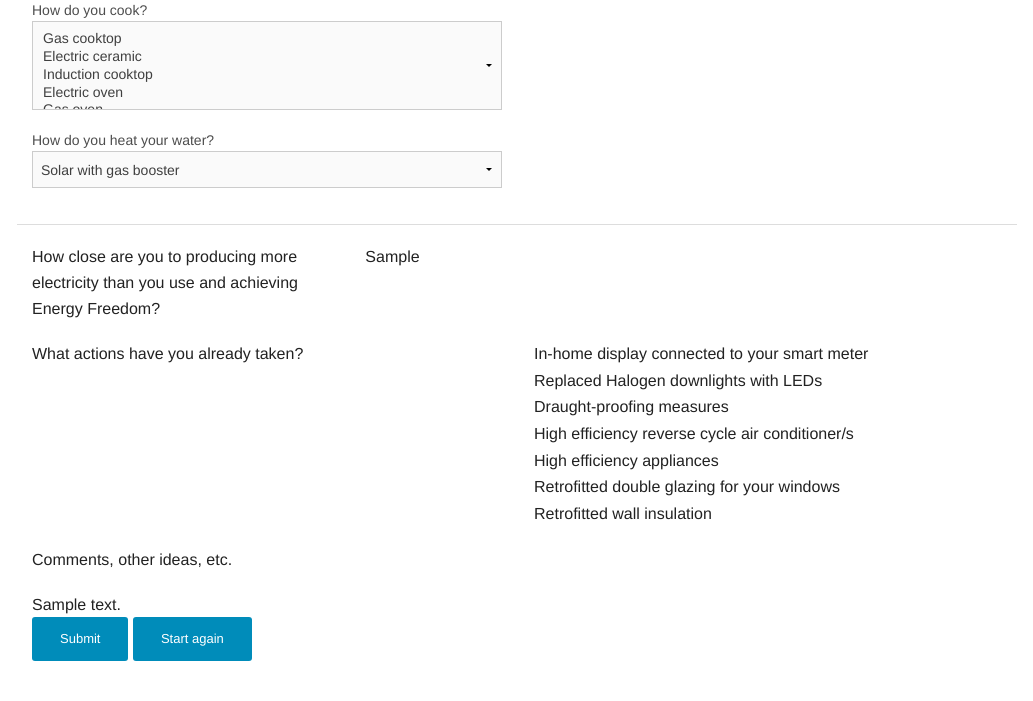
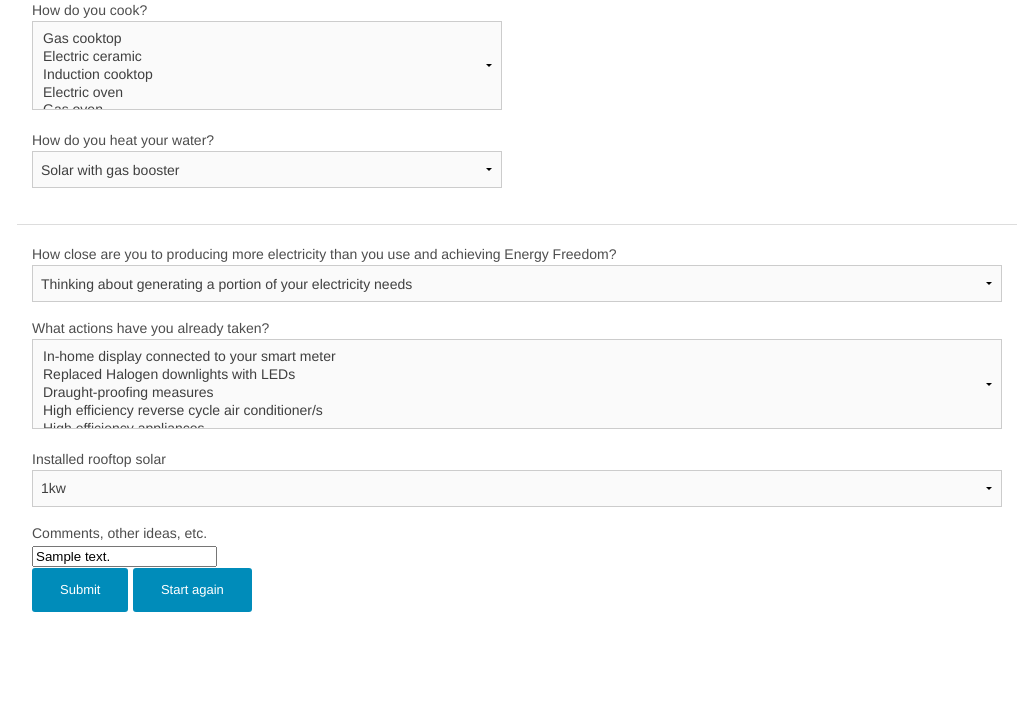
Before and after one commit to claudinec/energyfreedom-pledge, a PHP site: template views/pledge.twig in a window 1280 px wide. Shown: the part 2060-2761 px from the top of the page, without its empty margins (123-1156 px from the left). After the commit the page ends 2672 px from the top, so only its background shows below. Run offline with PHP 8.4, Linux system fonts and the light colour scheme; the template is opened without the code that fills it: most values are stand-ins (such as "Sample title", 1, 10 or a date in 2020); some libraries are stand-ins or nearby versions.

Commit message:
Form elements: actions.

```diff
--- a/views/pledge.twig
+++ b/views/pledge.twig
@@ -333,20 +333,22 @@
 
       <hr>
 
-      <div class="large-4 medium-4 columns">
-        <p>How close are you to producing more electricity than you use and achieving Energy Freedom?</p>
-      </div>
-      <div class="large-8 medium-8 columns">
-        <p>{% if energy_production is defined %} {{ energy_production }} {% endif %} </p>
+      <div class="large-12 columns">
+        <label>How close are you to producing more electricity than you use and achieving Energy Freedom?</label>
+        <select>
+          <option {% if energy_production=="Thinking about generating a portion of your electricity needs" %} selected="true" {% endif %}>Thinking about generating a portion of your electricity needs</option>
+          <option {% if energy_production=="Currently installing ways to produce your electricity needs" %} selected="true" {% endif %}>Currently installing ways to produce your electricity needs</option>
+          <option {% if energy_production=="Already producing some of your own electricity" %} selected="true" {% endif %}>Already producing some of your own electricity</option>
+          <option {% if energy_production=="Producing all of your own electricity" %} selected="true" {% endif %}>Producing all of your own electricity</option>
+          <option {% if energy_production=="Producing an excess of electricity" %} selected="true" {% endif %}>Producing an excess of electricity</option>
+        </select>
       </div>
     </div>
 
     <div class="row">
-      <div class="large-6 medium-6 columns">
-        <p>What actions have you already taken?</p>
-      </div>
-      <div class="large-6 medium-6 columns">
-        <p>
+      <div class="large-12 columns">
+        <label>What actions have you already taken?</label>
+        <select multiple="true">
           <option {% if action_display == true %} selected="true" {% endif %} >In-home display connected to your smart meter</option>
           <option {% if action_led == true %} selected="true" {% endif %} >Replaced Halogen downlights with LEDs</option>
           <option {% if action_draft_proofing == true %} selected="true" {% endif %} >Draught-proofing measures</option>
@@ -354,15 +356,32 @@
           <option {% if action_efficiency_appliances == true %} selected="true" {% endif %} >High efficiency appliances</option>
           <option {% if action_double_glazing == true %} selected="true" {% endif %} >Retrofitted double glazing for your windows</option>
           <option {% if action_wall_insulation == true %} selected="true" {% endif %} >Retrofitted wall insulation</option>
-          {% if action_solar == true %} Installed rooftop solar – {{ solar_amount }} {% endif %}
-        </p>
+          <option {% if action_solar == true %} selected="true" {% endif %}> Installed rooftop solar</option>
+        </select>
+      </div>
+    </div>
+    <div class="row">
+      <div class="large-12 columns">
+        <label>Installed rooftop solar</label>
+        <select>
+          <option {% if action_solar == "1kw" %} selected="true" {% endif %} >1kw</option>
+          <option {% if action_solar == "1.5kw" %} selected="true" {% endif %} >1.5kw</option>
+          <option {% if action_solar == "2kw" %} selected="true" {% endif %} >2kw</option>
+          <option {% if action_solar == "2.5kw" %} selected="true" {% endif %} >2.5kw</option>
+          <option {% if action_solar == "3kw" %} selected="true" {% endif %} >3kw</option>
+          <option {% if action_solar == "3.5kw" %} selected="true" {% endif %} >3.5kw</option>
+          <option {% if action_solar == "4kw" %} selected="true" {% endif %} >4kw</option>
+          <option {% if action_solar == "4.5kw" %} selected="true" {% endif %} >4.5kw</option>
+          <option {% if action_solar == "5kw" %} selected="true" {% endif %} >5kw</option>
+          <option {% if action_solar == "over 5kw" %} selected="true" {% endif %} >over 5kw</option>
+        </select>
       </div>
     </div>
 
     <div class="row">
       <div class="large-12 columns">
-        <p>Comments, other ideas, etc.</p>
-        {% if volunteer_signup_content is defined %} {{ volunteer_signup_content }} {% endif %}
+        <label>Comments, other ideas, etc.</label>
+        <input {% if volunteer_signup_content is defined %} value="{{ volunteer_signup_content }}" {% endif %} >
       </div>
     </div>
 
```
Lines whose indentation alone changed are shown as unchanged.
